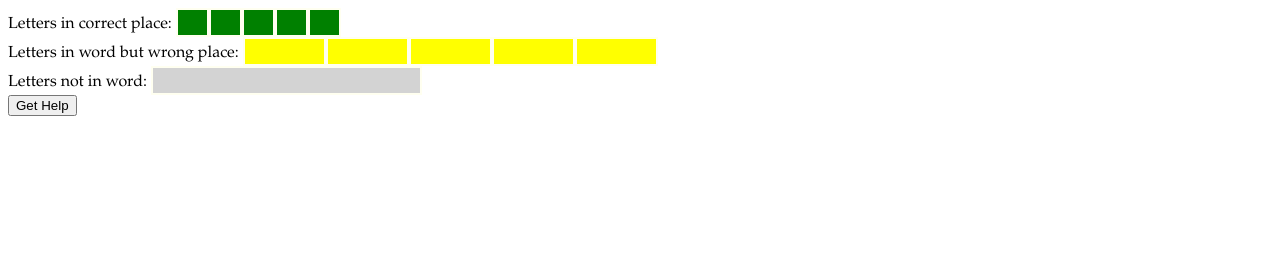
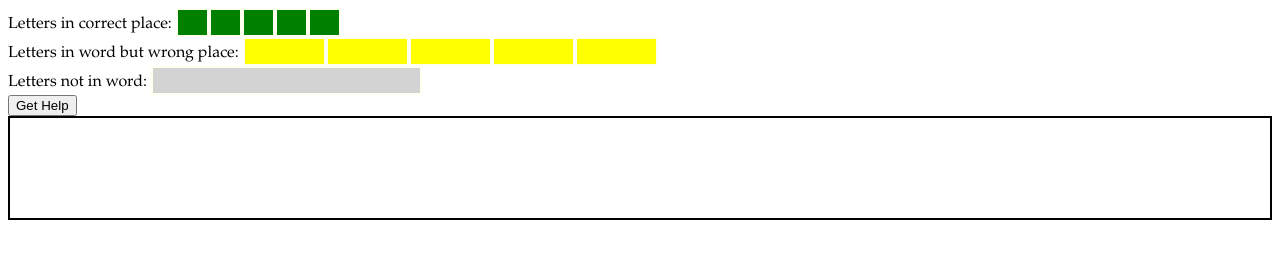
Before and after one commit to justinklava/WordleHelper-Web, a website: page public/index.htm in a window 1280 px wide. Drawn offline with Linux system fonts and the light colour scheme.

Commit message:
added favicon and barebone styling for possible words

```diff
--- a/public/index.css
+++ b/public/index.css
@@ -36,8 +36,25 @@ body {
     font-size: 1.3em;
     font-family: "Courier New", monospace;
 }
+
 #grey-letters {
     background-color: lightgray;
     color: black;
     border: var(--main-bg) 2px solid;
 }
+
+#possible-words {
+    border: black 2px solid;
+    min-height: 100px;
+    min-width: 100px;
+    max-height: 800px;
+    display:flex;
+    flex-flow: column wrap;
+    justify-content: flex-start;
+
+}
+
+#word {
+    padding: 3px;
+    margin: 2px 3px;
+}
--- a/public/index.htm
+++ b/public/index.htm
@@ -3,6 +3,7 @@
 <head>
   <title>Wordle Helper</title>
   <link rel="stylesheet" type="text/css" href="index.css" />
+  <link rel="icon" type="image/x-icon" href="assets/favicon.ico">
   <script defer type="text/javascript" src="index.js"></script>
 </head>
 <body>
```
Also changed, not shown: public/assets/favicon.ico (added).
